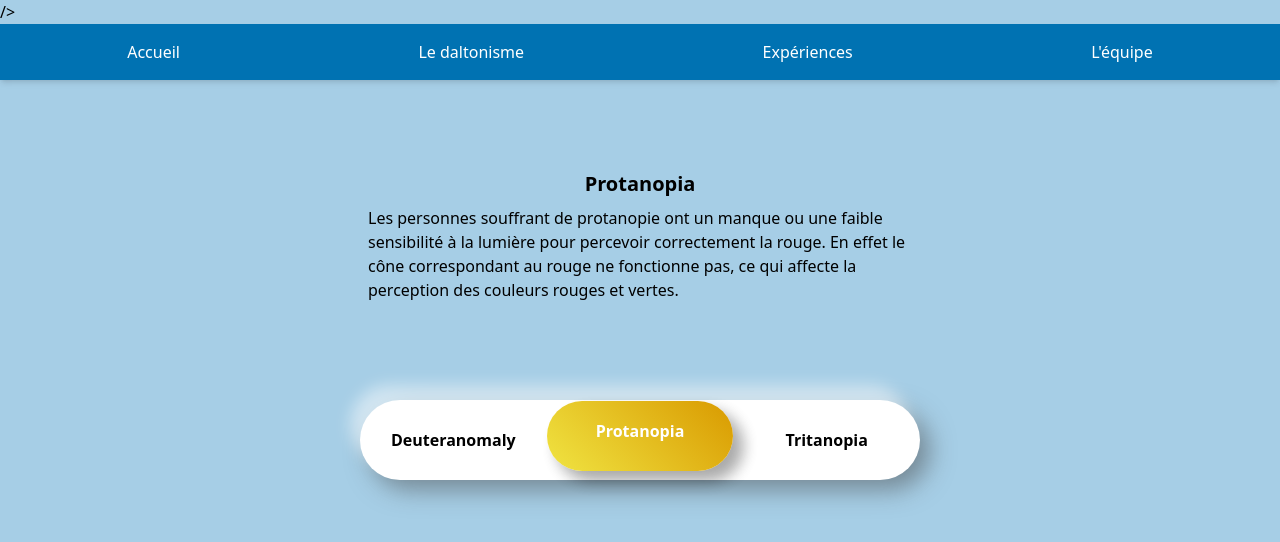
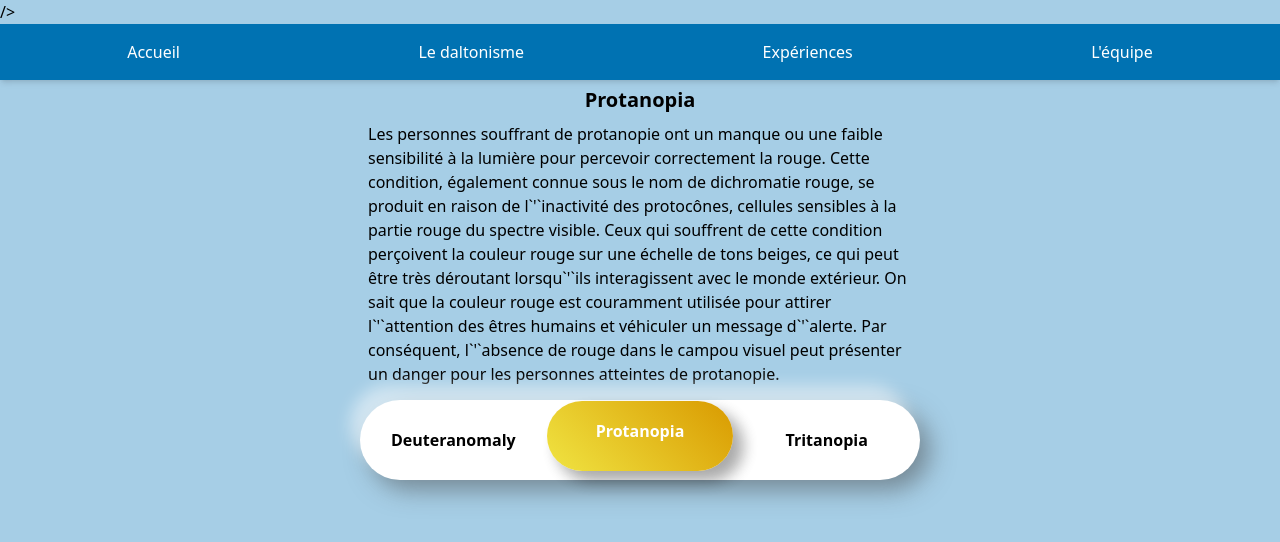
Before and after one commit to PierreDelarocque/JS-RemoteFR-Les-Chill-Bangers-Peppers-Hackathon, a React (Vite) app: page /daltonisme in a window 1280 px wide. Both pictures are taken after a click on the label "Protanopia". Shown: the top 542 px of the page. Built offline with nearby package versions, Linux system fonts and the light colour scheme.

Commit message:
changement définition

```diff
--- a/src/pages/Daltonisme.jsx
+++ b/src/pages/Daltonisme.jsx
@@ -61,9 +61,17 @@ function Daltonisme() {
           <h1 className="text-center text-xl w-full font-bold">Protanopia</h1>
           <p className="m-2">
             Les personnes souffrant de protanopie ont un manque ou une faible
-            sensibilité à la lumière pour percevoir correctement la rouge. En
-            effet le cône correspondant au rouge ne fonctionne pas, ce qui
-            affecte la perception des couleurs rouges et vertes.
+            sensibilité à la lumière pour percevoir correctement la rouge. Cette
+            condition, également connue sous le nom de dichromatie rouge, se
+            produit en raison de l`&apos;`inactivité des protocônes, cellules
+            sensibles à la partie rouge du spectre visible. Ceux qui souffrent
+            de cette condition perçoivent la couleur rouge sur une échelle de
+            tons beiges, ce qui peut être très déroutant lorsqu`&apos;`ils
+            interagissent avec le monde extérieur. On sait que la couleur rouge
+            est couramment utilisée pour attirer l`&apos;`attention des êtres
+            humains et véhiculer un message d`&apos;`alerte. Par conséquent,
+            l`&apos;`absence de rouge dans le campou visuel peut présenter un
+            danger pour les personnes atteintes de protanopie.
           </p>
         </section>
       )}
@@ -71,8 +79,13 @@ function Daltonisme() {
         <section className="flex flex-col items-center justify-center w-[35rem] h-[20rem] ">
           <h1 className="text-center text-xl w-full font-bold">Tritanopia</h1>
           <p className="m-2">
-            Le cône correspondant au bleu ne fonctionne pas, ce qui altère la
-            perception des couleurs bleues et jaunes.
+            Anomalie congénitale de la vision des couleurs, caractérisée par
+            l`&apos;`impossibilité de distinguer diverses couleurs du spectre
+            lumineux, du vert au violet. La tritanopie est une dyschromatopsie
+            (anomalie de la vision des couleurs) très rare. Le sujet qui en est
+            atteint confond essentiellement le vert, le bleu et le violet,
+            qu`&apos;`il voit en gris, avec des nuances d`&apos;`intensité. Il
+            n`&apos;`y a pas de traitement de cette affection.
           </p>
         </section>
       )}
```
